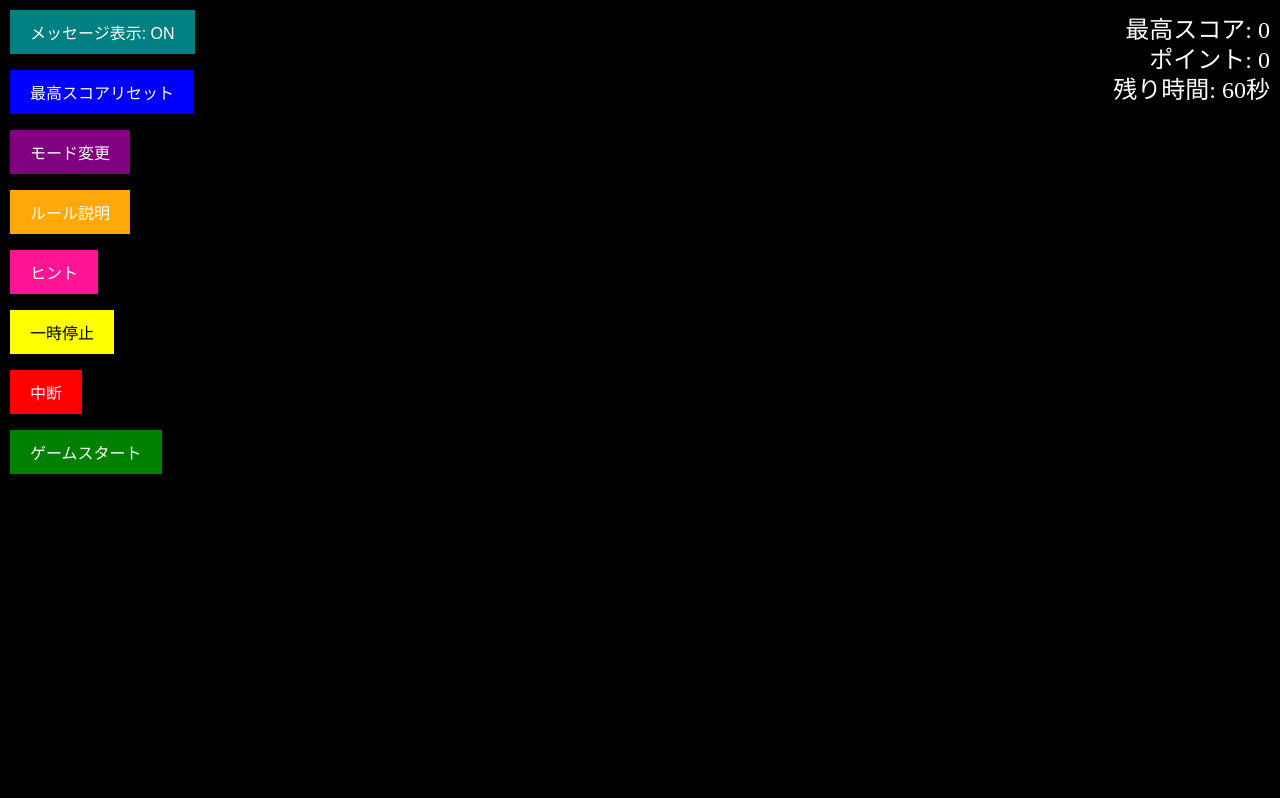
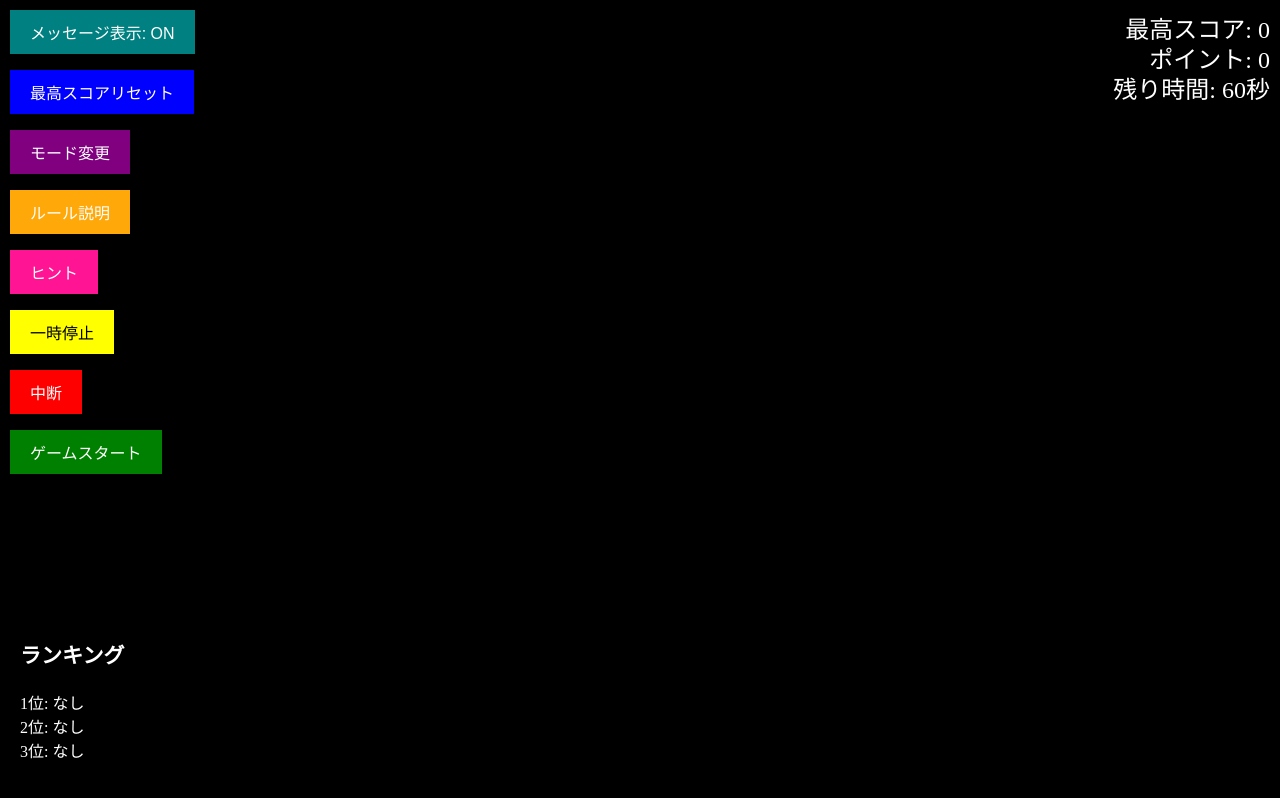
Before and after one commit to guhhee/button, a plain HTML site: page index.html in a window 1280 px wide. Drawn offline with Linux system fonts and the light colour scheme.

Commit message:
Update index.html

```diff
--- a/index.html
+++ b/index.html
@@ -101,6 +101,24 @@
       border-radius: 5px;
       white-space: pre-wrap;
     }
+    #rankingMessage {
+      position: fixed;
+      bottom: 10px;
+      left: 10px;
+      font-size: 18px;
+      color: white;
+      background-color: rgba(0, 0, 0, 0.7);
+      padding: 10px;
+      border-radius: 5px;
+      display: none;
+    }
+    #rankingMessage ul {
+      list-style: none;
+      padding: 0;
+    }
+    #rankingMessage li {
+      font-size: 16px;
+    }
   </style>
 </head>
 <body>
@@ -122,12 +140,16 @@
 
   <div id="hintMessage"></div>
   <div id="rulesMessage"></div>
+  <div id="rankingMessage">
+    <h3>ランキング</h3>
+    <ul id="rankingList"></ul>
+  </div>
 
   <script>
     let points = 0, timer = 60, gameStarted = false, countdownInterval, cheatMode = false, showMessage = true, isPaused = false;
     let currentHint = '';
     let hintVisible = false;
-    let isRulesVisible = false; // ルール説明が表示されているかどうかを追跡
+    let isRulesVisible = false;
 
     const updateHighScore = () => {
       const highestScore = localStorage.getItem('highestScore') || 0;
@@ -152,6 +174,7 @@
             showHintMessage("時間終了！ あなたのポイント: " + points);
             saveScore();
             resetGame();
+            updateRanking();
           }
         }
       }, 1000);
@@ -199,6 +222,35 @@
       isPaused = false;
       updateScore();
       updateTimer();
+    };
+
+    const updateRanking = () => {
+      const ranking = JSON.parse(localStorage.getItem('ranking')) || [];
+      ranking.push(points);
+      ranking.sort((a, b) => b - a);
+      ranking.splice(3);
+      localStorage.setItem('ranking', JSON.stringify(ranking));
+      displayRanking();
+    };
+
+    const displayRanking = () => {
+      const ranking = JSON.parse(localStorage.getItem('ranking')) || [];
+      const rankingList = document.getElementById('rankingList');
+      rankingList.innerHTML = '';
+
+      ranking.forEach((score, index) => {
+        const listItem = document.createElement('li');
+        listItem.textContent = `${index + 1}位: ${score}`;
+        rankingList.appendChild(listItem);
+      });
+
+      for (let i = ranking.length; i < 3; i++) {
+        const listItem = document.createElement('li');
+        listItem.textContent = `${i + 1}位: なし`;
+        rankingList.appendChild(listItem);
+      }
+
+      document.getElementById('rankingMessage').style.display = 'block';
     };
 
     document.getElementById('button').addEventListener('click', () => {
@@ -265,7 +317,6 @@
     });
 
     document.getElementById('hintButton').addEventListener('click', () => {
-      // ヒントが表示されている場合は非表示にし、ルール説明が表示されていたら非表示にする
       if (isRulesVisible) {
         document.getElementById('rulesMessage').style.display = 'none';
         isRulesVisible = false;
@@ -276,7 +327,7 @@
 
       if (hintVisible) {
         hintMessageElement.style.display = 'block';
-        updateHint();  // ヒントメッセージが表示されるタイミングで更新
+        updateHint();
       } else {
         hintMessageElement.style.display = 'none';
       }
@@ -326,7 +377,6 @@
     };
 
     document.getElementById('rulesButton').addEventListener('click', () => {
-      // ヒントメッセージが表示されている場合は非表示
       if (hintVisible) {
         document.getElementById('hintMessage').style.display = 'none';
         hintVisible = false;
@@ -376,6 +426,7 @@
       updateScore();
       updateTimer();
       updateHighScore();
+      displayRanking();
     };
   </script>
 </body>
```
